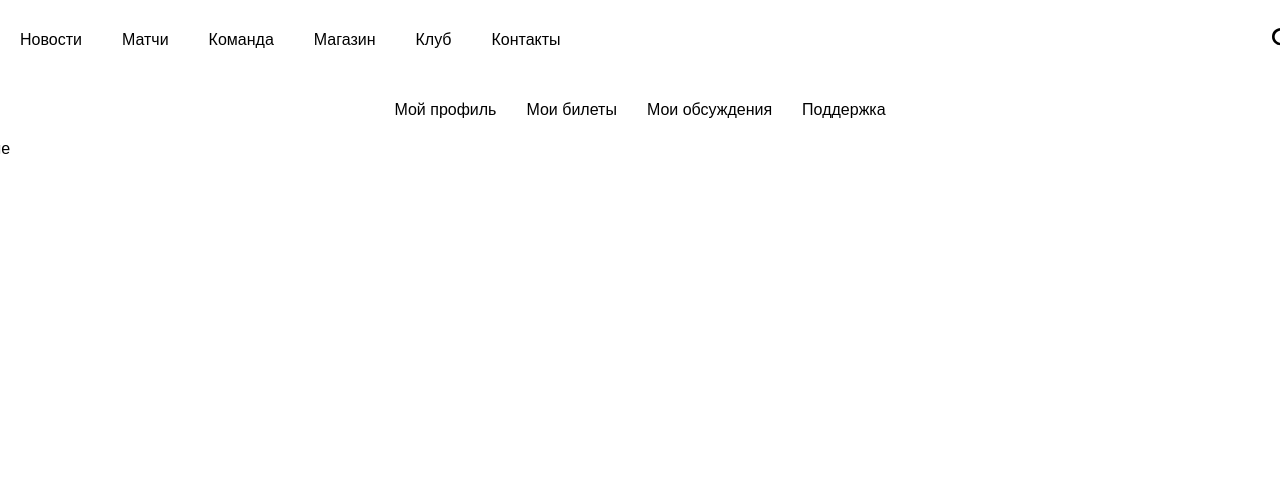
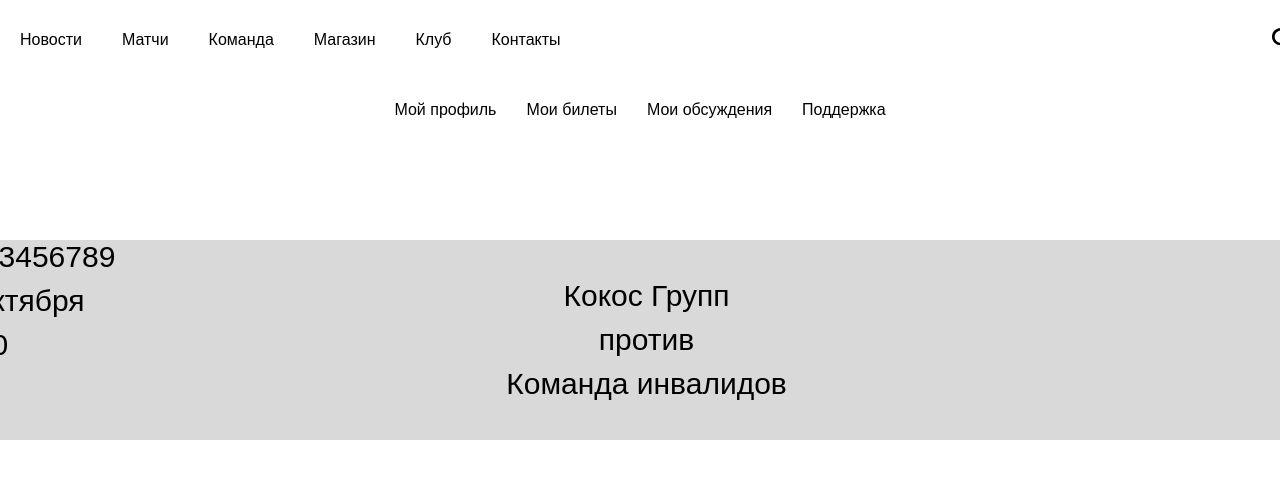
Before and after one commit to zxccdw/Kitties_from_MISIS, a Next.js app in the folder frontend/: page /profile/tickets in a window 1280 px wide. Shown: the top 478 px of the page. Built offline with nearby package versions, Linux system fonts and the light colour scheme.

Commit message:
add: profile and tickets

```diff
--- a/frontend/app/profile/layout.tsx
+++ b/frontend/app/profile/layout.tsx
@@ -6,7 +6,9 @@ export default function ProfileLayout({
   children: React.ReactNode;
 }>) {
   return (
-    <div>
+    <div
+      style={{ display: "flex", flexDirection: "column", alignItems: "center" }}
+    >
       <ProfileBar />
       {children}
     </div>
--- /dev/null
+++ b/frontend/app/profile/tickets/TicketsPage.module.scss
@@ -0,0 +1,14 @@
+.tp {
+  display: flex;
+  flex-direction: column;
+  align-items: center;
+  gap: 50px;
+  margin-top: 100px;
+  width: 100%;
+
+  &__card {
+    width: 100%;
+    // min-width: 1000px;
+    height: 200px;
+  }
+}
--- a/frontend/app/profile/tickets/page.tsx
+++ b/frontend/app/profile/tickets/page.tsx
@@ -1,9 +1,17 @@
+import { MatchCard } from "@/app/src/components/MatchCard/MatchCard";
 import React from "react";
+import styles from "./TicketsPage.module.scss";
 
 type Props = {};
 
 const TicketsPage = (props: Props) => {
-  return <div>Tickets page</div>;
+  return (
+    <div className={styles.tp}>
+      <div className={styles.tp__card}>
+        <MatchCard />
+      </div>
+    </div>
+  );
 };
 
 export default TicketsPage;
--- /dev/null
+++ b/frontend/app/src/components/MatchCard/MatchCard.module.scss
@@ -0,0 +1,24 @@
+.mc {
+  display: flex;
+  flex-direction: column;
+  justify-content: center;
+  align-items: center;
+  background-color: #D9D9D9;
+  height: 100%;
+  width: 100%;
+  gap: 10px;
+  position: relative;
+
+  span {
+    font-size: 30px;
+  }
+
+  &__data {
+    display: flex;
+    flex-direction: column;
+    gap: 10px;
+    position: absolute;
+    left: 0;
+    top: 0;
+  }
+}
--- /dev/null
+++ b/frontend/app/src/components/MatchCard/MatchCard.tsx
@@ -0,0 +1,22 @@
+import React from "react";
+import styles from "./MatchCard.module.scss";
+
+type Props = {};
+
+const MatchCard = (props: Props) => {
+  return (
+    <div className={styles.mc} style={{ borderLeft: "13px solid red" }}>
+      <span>Кокос Групп</span>
+      <span>против</span>
+      <span>Команда инвалидов</span>
+
+      <div className={styles.mc__data}>
+        <span>№123456789</span>
+        <span>12 октября</span>
+        <span>19:00</span>
+      </div>
+    </div>
+  );
+};
+
+export { MatchCard };
```
Also changed, not shown: frontend/app/profile/ProfilePage.module.scss (added, +22 -0 lines), frontend/app/profile/model.ts (+20 -11 lines), frontend/app/profile/page.tsx (+28 -1 lines), frontend/app/src/components/ProfileDescriptionTextArea/ProfileDescriptionTextArea.tsx (added, +26 -0 lines).
